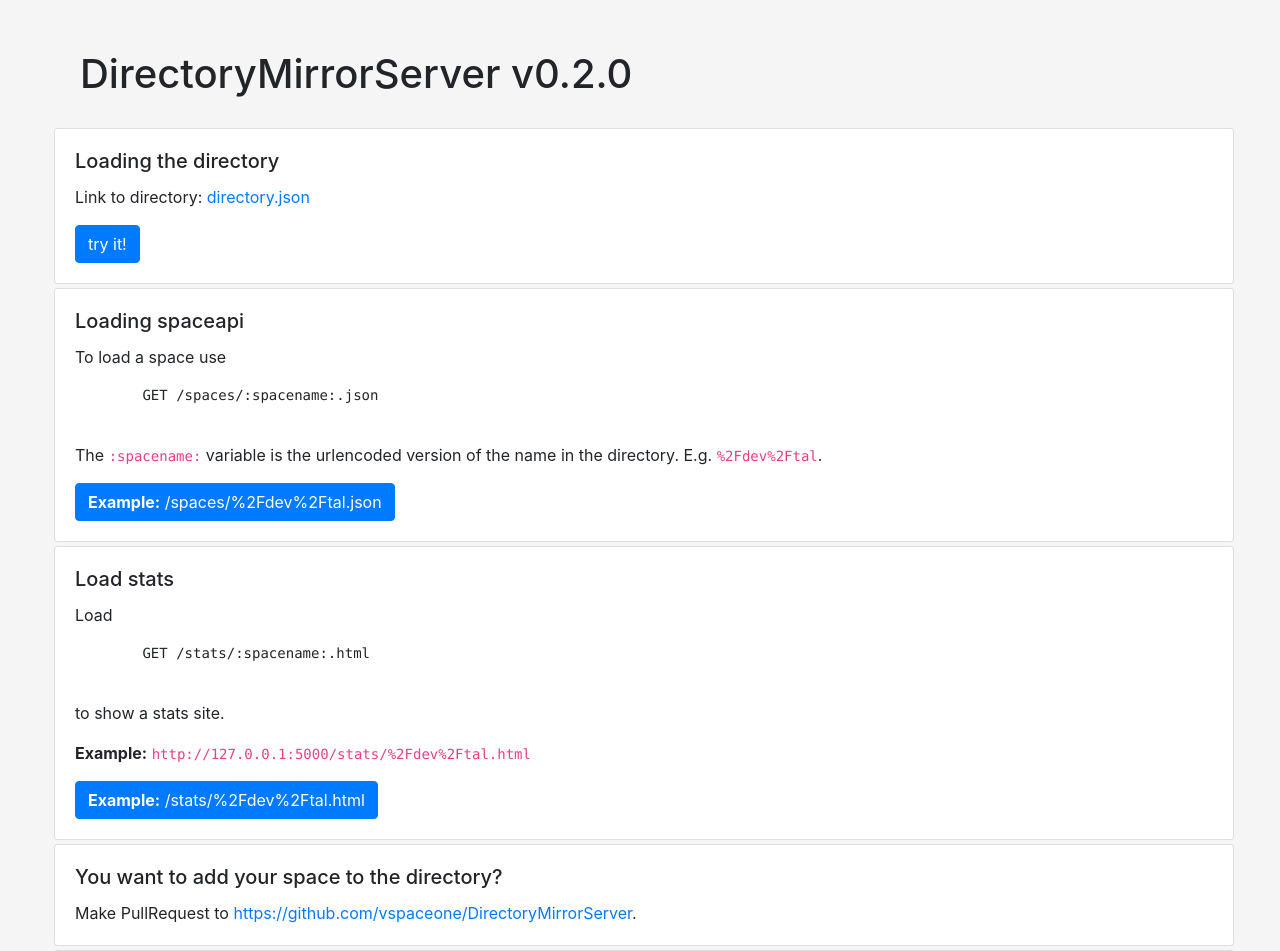
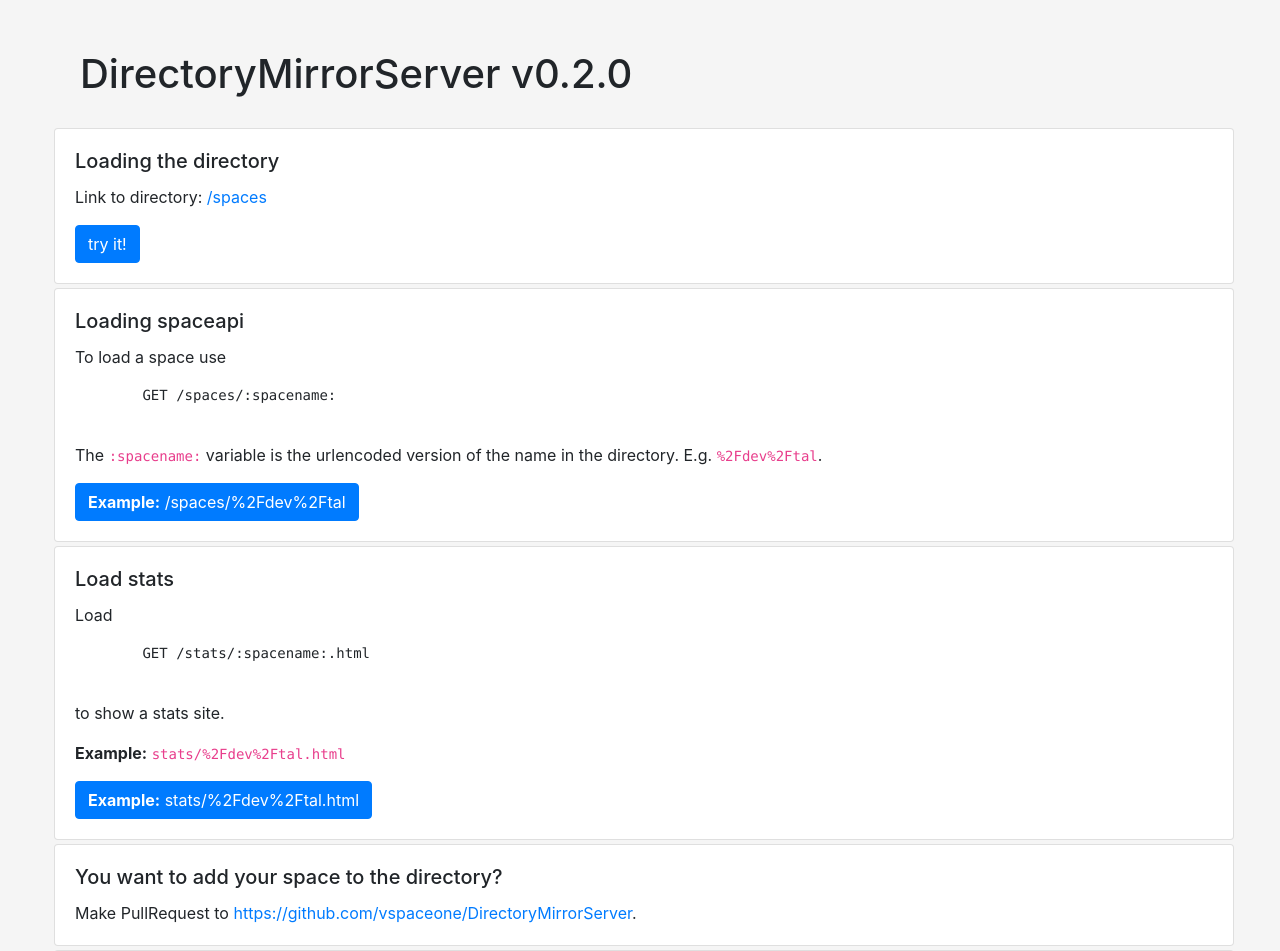
Before and after one commit to vspaceone/DirectoryMirrorServer, a Flask app: page /doc.html in a window 1280 px wide. Shown: the top 951 px of the page. Run offline with Flask 2, Linux system fonts and the light colour scheme; some libraries are stand-ins or nearby versions.

Commit message:
Fix .json links in Doc Add link to api in stats view

```diff
--- a/server.py
+++ b/server.py
@@ -72,7 +72,7 @@ def printUsage():
 
 @app.route("/")
 def showHome():
-	f =  open('directory.json',encoding='utf-8')
+	f =  open('directory.json')
 	data = json.load(f)
 	resp = flask.make_response(flask.render_template('home.html', version=VERSION, directory=data), 200)
 	resp.headers["Content-type"] = "text/html; charset=utf-8"
@@ -98,7 +98,7 @@ def showSpace(spacename):
 @app.route("/stats/<everything:spacename>.html")
 def showSpaceStats(spacename):
 	(template, api, code) = getStatsPage(spacename)
-	resp = flask.make_response(flask.render_template(template, version=VERSION, api=api), code)
+	resp = flask.make_response(flask.render_template(template, version=VERSION, api=api, spacename=spacename), code)
 	resp.headers["Content-type"] = "text/html; charset=utf-8"
 	return resp
 
@@ -110,18 +110,22 @@ def getStatsPage(spacename):
         try:
             URL = data[spacename]
         except:
-            logger.warning("Space not in directory!")
+            logger.warn("Space not in directory!")
             return ("spacestatsError.html",json.loads('{"error":"Space not in directory!", "errorcode":-4}'),404)
 
         try:
             r = json.loads(requests.get(url=URL).text)
             if r["api"] == "0.13":
-                return ("spacestatsv0.13.html",r,200)
+                if r["state"] and r["location"] and r["contact"]:
+                    return ("spacestatsv0.13.html", r, 200)
+                else:
+                    logger.warn("No valid SpaceAPI found!")
+                    return ("spacestatsError.html", json.loads('{"error":"No valid SpaceAPI found!", "errorcode":-7}'),404)
             else:
-                logger.warning("No template for this api version!")
-                return ("spacestatsError.html",json.loads('{"error":"No template for this api version!", "errorcode":-5}'),404)
+                logger.warn("No template for this api version!")
+                return ("spacestatsError.html",json.loads('{"error":"No template for this api version! '+r["api"]+'", "errorcode":-5}'),404)
         except:
-            logger.warning("Could not load json!")
+            logger.warn("Could not load json!")
             return ("spacestatsError.html",json.loads('{"error":"Could not load json!", "errorcode":-6}'),404)
 
 def getSpaceJSON(spacename):
--- a/templates/doc.html
+++ b/templates/doc.html
@@ -32,7 +32,7 @@
 <div class="card" style="width: 100%;">
   <div class="card-body">
     <h5 class="card-title">Loading the directory</h5>
-    <p class="card-text">Link to directory: <a href="/directory.json">directory.json</a></p>
+    <p class="card-text">Link to directory: <a href="/spaces">/spaces</a></p>
     <a href="/directory.json" class="btn btn-primary">try it!</a>
   </div>
 </div>
@@ -42,10 +42,10 @@
     <h5 class="card-title">Loading spaceapi</h5>
     <p class="card-text">To load a space use
       <pre>
-        GET /spaces/:spacename:.json
+        GET /spaces/:spacename:
       </pre>
     The <code>:spacename:</code> variable is the urlencoded version of the name in the directory. E.g. <code>%2Fdev%2Ftal</code>.</p>
-    <a href="spaces/%2Fdev%2Ftal.json" class="btn btn-primary"><b>Example:</b> /spaces/%2Fdev%2Ftal.json</a>
+    <a href="spaces/%2Fdev%2Ftal" class="btn btn-primary"><b>Example:</b> /spaces/%2Fdev%2Ftal</a>
   </div>
 </div>
 
@@ -57,8 +57,8 @@
         GET /stats/:spacename:.html
       </pre>
     to show a stats site.</p>
-    <p><b>Example:</b> <code>http://127.0.0.1:5000/stats/%2Fdev%2Ftal.html</code></p>
-    <a href="stats/%2Fdev%2Ftal.html" class="btn btn-primary"><b>Example:</b> /stats/%2Fdev%2Ftal.html</a>
+    <p><b>Example:</b> <code>stats/%2Fdev%2Ftal.html</code></p>
+    <a href="stats/%2Fdev%2Ftal.html" class="btn btn-primary"><b>Example:</b> stats/%2Fdev%2Ftal.html</a>
   </div>
 </div>
 
--- a/templates/home.html
+++ b/templates/home.html
@@ -32,7 +32,7 @@
 <div class="card" style="width: 100%;">
   <div class="card-body">
     <h5 class="card-title">Directory</h5>
-    <p class="card-text">Link to directory: <a href="/spaces">directory.json</a></p>
+    <p class="card-text">List of spaces: <a href="/spaces">spaces</a></p>
     <p class="card-text">Link to documentation: <a href="/doc.html">documentation</a></p>
     <p class="card-text">
       <ul>
--- a/templates/spacestatsv0.13.html
+++ b/templates/spacestatsv0.13.html
@@ -38,7 +38,7 @@
   <img class="card-img-top" src="{{api.logo}}" alt="logo" style="padding: 5px; max-width:20%; max-height:20%; margin: auto">
   <div class="card-body">
     <h5 class="card-title">{{api.space}}</h5>
-    <p class="card-text">API Version: {{api.api}}</p>
+    <p class="card-text">API Version: <a href="/spaces/{{spacename | urlencode}}">{{api.api}}</a></p>
     <p class="card-text">Webseite: <a href="{{api.url}}">{{api.url}}</a></p>
     <p class="card-text">Ort: {{api.location.address}}</p>
     <p class="card-text">Doorstate: {{api.state.open}}</p>
```
